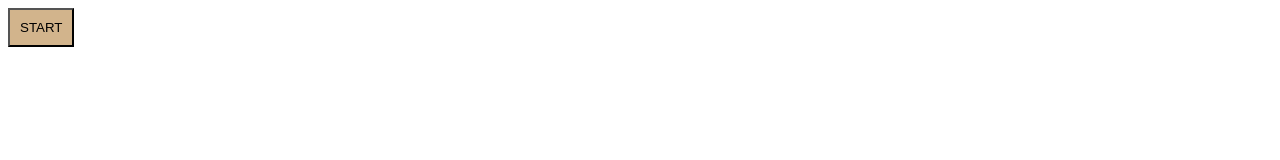
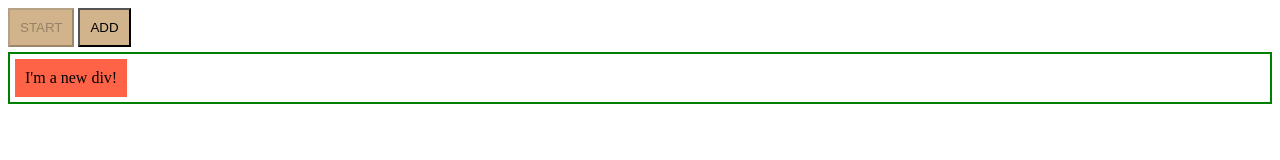
Before and after one commit to Ishad17/etchasketch, a plain HTML site: page index.html in a window 1280 px wide. Both pictures are taken after a click on the button "START". Drawn offline with Linux system fonts and the light colour scheme.

Commit message:
erch e sketh index and script

```diff
--- a/index.html
+++ b/index.html
@@ -4,15 +4,17 @@
     <meta charset="UTF-8">
     <meta name="viewport" content="width=device-width, initial-scale=1.0">
     <title>etch-a-sketch</title>
-    <script src="./script.js"></script>
     <link href="./style.css" rel="stylesheet">
 
 </head>
 <body>
-    <button id="Start"> START </button>
-    <div class="container">
+    <button id="start"> START </button>
+    <button id="add"> ADD</button>
+    <div id="container">
+    </div>
 
-    </div>
+
+    <script src="./script.js"></script>
 </body>
 
 
--- a/script.js
+++ b/script.js
@@ -1 +1,85 @@
+
 console.log("WELCOME ETCH A SKETCH!")
+
+
+const startButton = document.getElementById("start");
+const addButton = document.getElementById("add");
+const container = document.getElementById("container");
+
+addButton.disable = true;
+
+
+startButton.addEventListener("click", () => {
+
+    console.log("Game Started!");
+
+    const newDiv = document.createElement("div");
+    //  // Add some text inside the new div
+    newDiv.textContent = "I'm a new div!";
+    // Optional: Add a class for styling
+    newDiv.classList.add("new-box");
+    // Append the new div to the container
+    container.appendChild(newDiv);
+
+    startButton.disabled = true;
+
+});
+
+
+
+addButton.addEventListener("click", () => {
+
+    const newDiv = document.createElement("div");
+    //  // Add some text inside the new div
+    newDiv.textContent = "I'm a new div!";
+    // Optional: Add a class for styling
+    newDiv.classList.add("new-box");
+    // Append the new div to the container
+    container.appendChild(newDiv);
+
+    if (container.childElementCount == 4) {
+
+        for(i = 0;i<4;i++){
+                    console.log("inside if!")
+    const newDiv = document.createElement("div");
+    container.appendChild(newDiv);
+        newDiv.textContent = "I'm a flex test!";
+        container.classList.add("flex-column");
+
+        }
+
+    }
+
+});
+
+
+
+
+
+
+
+
+
+
+
+
+
+
+
+////////////////////////
+
+// function startGame() {
+//     console.log("Game Started!");
+// }
+
+// startButton.addEventListener("click", startGame);
+
+
+////////////////////////
+
+// startButton.addEventListener("click", function() {
+//     // Your code here
+//     console.log("Start button clicked!");
+// });
+
+////////////////////////
--- a/style.css
+++ b/style.css
@@ -1,4 +1,16 @@
 button{
     padding:10px;
     background-color: tan;
+    margin-bottom: 5px;
 }
+
+#container{
+    border: 2px solid green;
+    display: flex;
+}
+
+.new-box{
+    margin: 5px;
+    padding: 10px;
+    background-color: tomato;
+}
```
